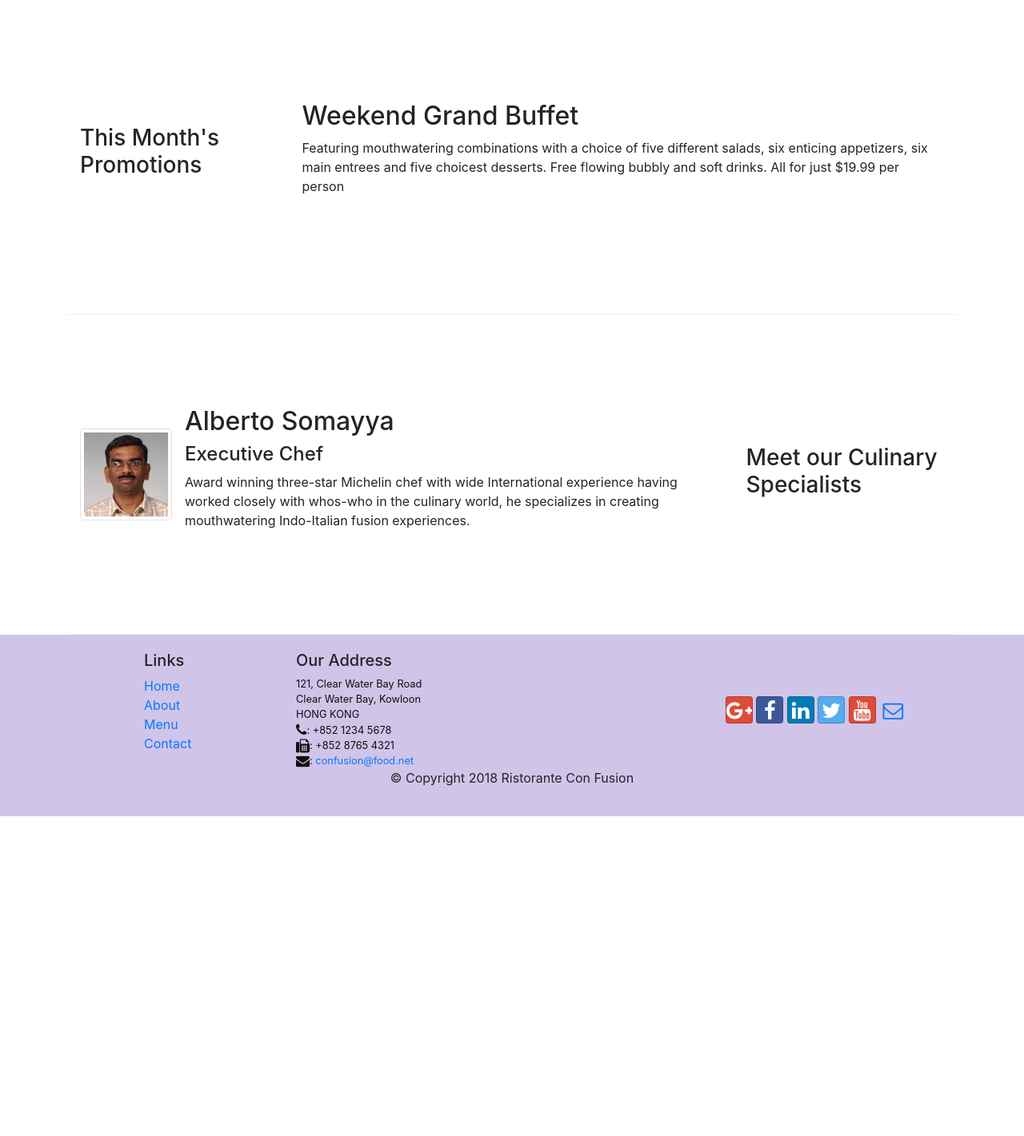
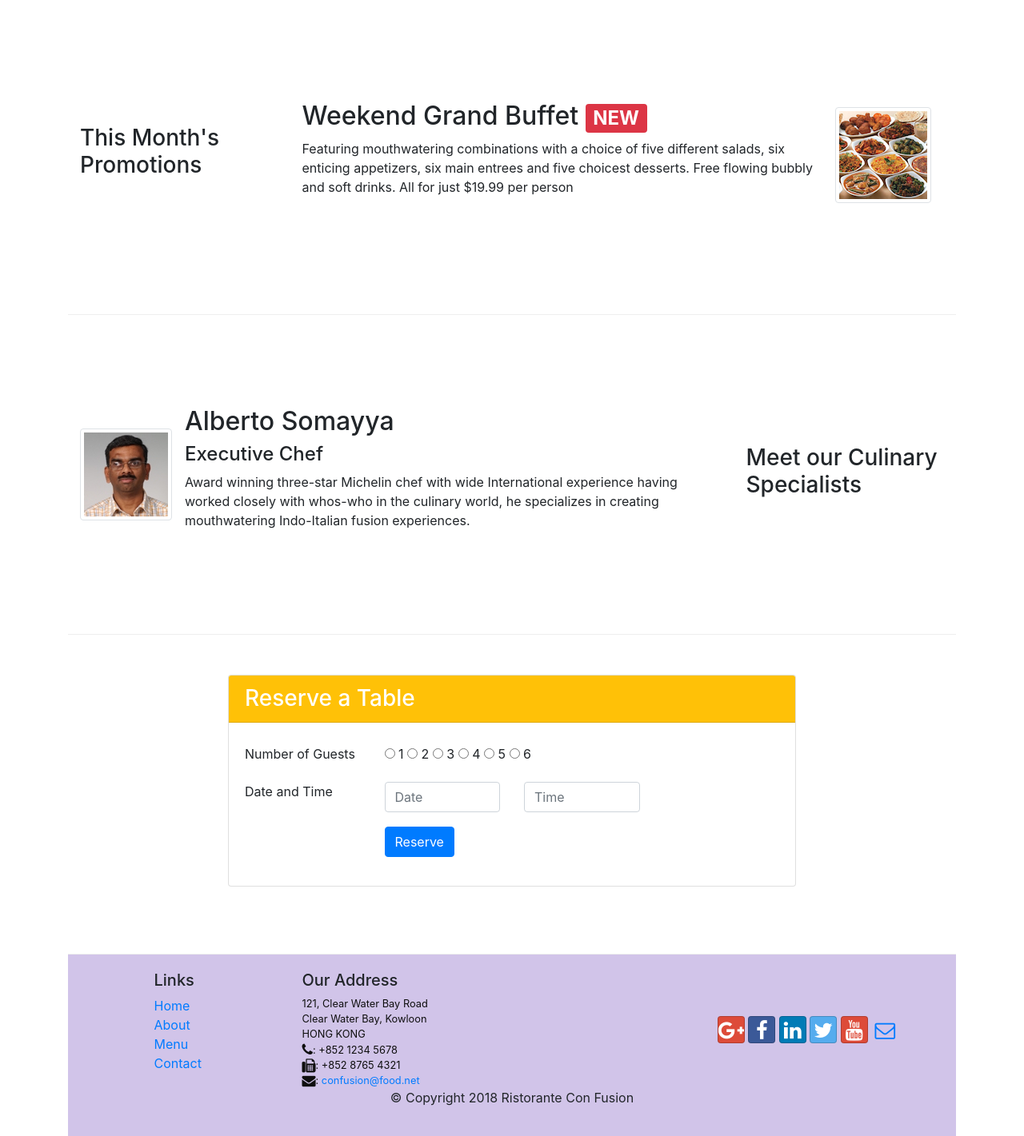
Before and after one commit to sho6nak/conFusion, a website: page index.html in a window 1280 px wide. Shown: the part 740-2161 px from the top of the page at 80% size. Before the commit the page ends 1761 px from the top, so only its background shows below. Drawn offline with nearby package versions, Linux system fonts and the light colour scheme.

Commit message:
Reserve Table

```diff
--- a/index.html
+++ b/index.html
@@ -40,9 +40,14 @@
                     <p>We take inspiration from the World's best cuisines, and create a unique fusion experience. Our
                         lipsmacking creations will tickle your culinary senses!</p>
                 </div>
-                <div class="col-12 col-sm">
+                <div class="col-12 col-sm-6">
+                    <div class="row justify-content-center">
                         <div class="col-12 col-sm align-self-center">
                             <img src="img/logo.png" class="img-fluid">
+                        </div>
+                        <div class="col-12 col-sm align-self-center">
+                            <a href="#placehere"><button type="submit" class="btn btn-warning btn-small">Reserve Table</button></a>
+                        </div>
                     </div>
                 </div>
             </div>
@@ -56,8 +61,7 @@
             </div>
             <div class="col col-sm order-sm-first col-md">
                 <div class="media">
-                            <img class="d-flex mr-3 img-thumbnail align-self-center"
-                                    src="img/uthappizza.png" alt="Uthappizza">
+                    <img class="d-flex mr-3 img-thumbnail align-self-center" src="img/uthappizza.png" alt="Uthappizza">
                     <div class="media-body">
                         <h2 class="mt-0">Uthappizza<span class="badge badge-danger">HOT</span><span class="badge badge-pill badge-secondary">$4.99</span></h2>
                         <p class="d-none d-sm-block">A unique combination of Indian Uthappam (pancake) and
@@ -74,10 +78,18 @@
                 <h3>This Month's Promotions</h3>
             </div>
             <div class="col col-sm col-md">
-                <h2>Weekend Grand Buffet</h2>
-                <p>Featuring mouthwatering combinations with a choice of five different salads, six enticing
-                    appetizers, six main entrees and five choicest desserts. Free flowing bubbly and soft drinks. All
+                <div class="media">
+
+                    <div class="media-body">
+                        <h2 class="mt-0">Weekend Grand Buffet <span class="badge badge-danger">NEW</span></h2>
+                        <p class="d-none d-sm-block">Featuring mouthwatering combinations with a choice of five
+                            different salads, six enticing
+                            appetizers, six main entrees and five choicest desserts. Free flowing bubbly and soft
+                            drinks. All
                             for just $19.99 per person </p>
+                    </div>
+                    <img class="d-flex mr-3 media-right img-thumbnail align-self-center" src="img/buffet.png" alt="Uthappizza">
+                </div>
             </div>
         </div>
 
@@ -87,8 +99,7 @@
             </div>
             <div class="col col-sm order-sm-first col-md">
                 <div class="media">
-                            <img class="d-flex mr-3 img-thumbnail align-self-center"
-                                    src="img/alberto.png" alt="Alberto Somayya">
+                    <img class="d-flex mr-3 img-thumbnail align-self-center" src="img/alberto.png" alt="Alberto Somayya">
                     <div class="media-body">
                         <h2 class="mt-0">Alberto Somayya</h2>
                         <h4>Executive Chef</h4>
@@ -98,6 +109,51 @@
                             creating mouthwatering Indo-Italian fusion experiences.
                         </p>
                     </div>
+                </div>
+            </div>
+        </div>
+        <div class="row row-content justify-content-center" name="placehere" id="placehere">
+            <div class="col-12 col-sm-8">
+                <div class="card">
+                    <h3 class="card-header bg-warning text-white">Reserve a Table</h3>
+                    <div class="card-body">
+                        <form>
+                            <div class="form-group row">
+                                <div class="col-12 col-sm-3">
+                                    <p class="col-form-label">Number of Guests</p>
+                                </div>
+                                <div class="col-12 col-sm-8">
+                                    <input type="radio" name="1">
+                                    <label class="col-form-label" for="1">1 </label>
+                                    <input type="radio" name="1">
+                                    <label class="col-form-label" for="1">2</label>
+                                    <input type="radio" name="1">
+                                    <label class="col-form-label" for="1">3</label>
+                                    <input type="radio" name="1">
+                                    <label class="col-form-label" for="1">4</label>
+                                    <input type="radio" name="1">
+                                    <label class="col-form-label" for="1">5</label>
+                                    <input type="radio" name="1">
+                                    <label class="col-form-label" for="1">6</label>
+                                </div>
+                            </div>
+                            <div class="form-group row">
+                                <div class="col-12 col-sm-3">
+                                    <p>Date and Time</p>
+                                </div>
+                                <div class="col-12 col-sm-3">
+                                    <input type="text" class="form-control" placeholder="Date">
+                                </div>
+                                <div class="col-12 col-sm-3">
+                                    <input type="text" class="form-control" placeholder="Time">
+                                </div>
+                            </div>
+                            <div class="form-group row">
+                                <div class="col-sm-4 offset-sm-3">
+                                    <button type="submit" class="btn btn-primary">Reserve</button>
+                                </div>
+                            </div>
+                        </form>
                     </div>
                 </div>
             </div>
```
Lines whose indentation alone changed are shown as unchanged.
